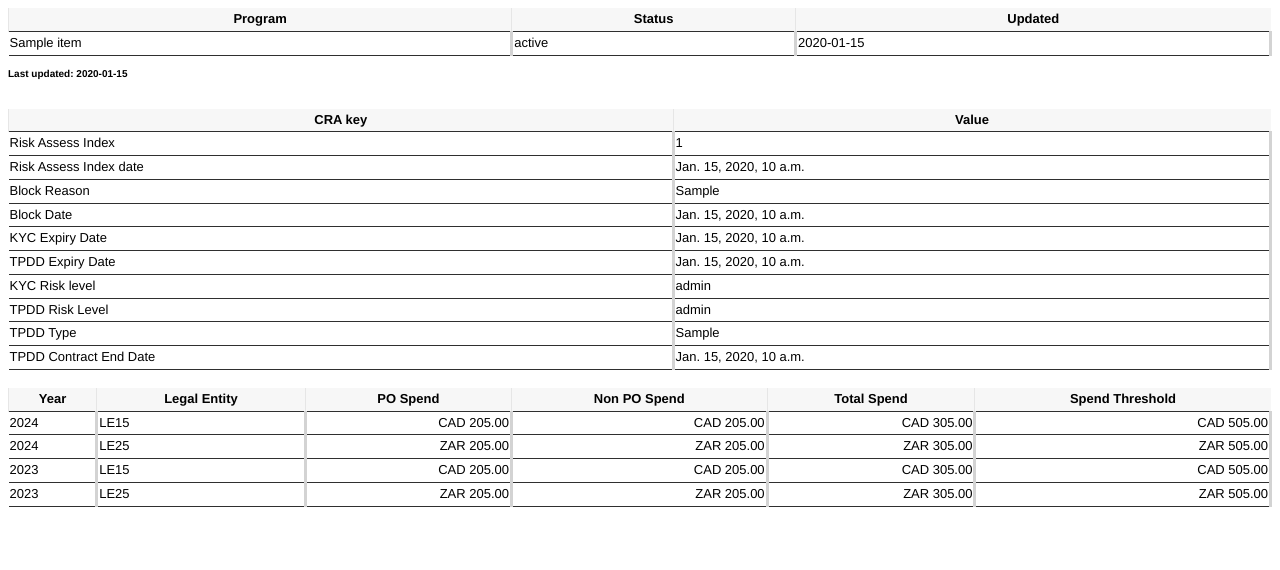
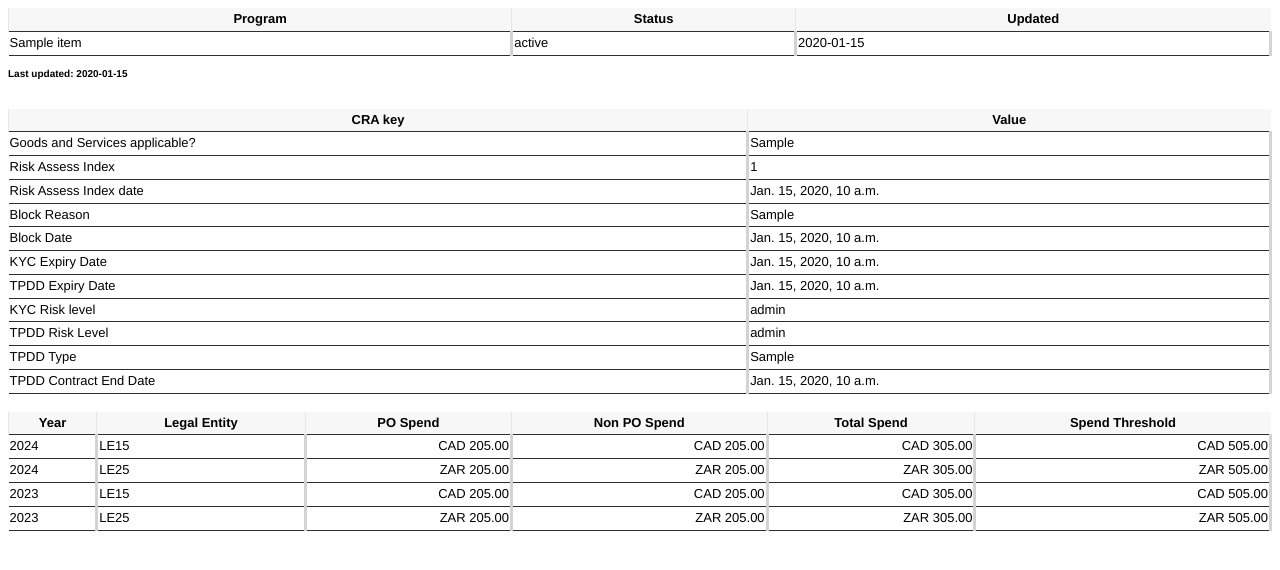
Before and after one commit to hectormarcia/CRAGCPROD, a Django app: template panel/templates/supplierdetail.html in a window 1280 px wide. Shown: the top 570 px of the page. Run offline with Django 5.2, Linux system fonts and the light colour scheme; data comes from the database, SQL or seed files in the repository; tables that the repository leaves empty hold one stand-in row (values such as "Sample post"); the template is opened without the code that fills it: values that come from a table or form of the project are taken from there, most other values are stand-ins (such as "Sample title", 1, 10 or a date in 2020).

Commit message:
goods and services

```diff
--- a/panel/templates/supplierdetail.html
+++ b/panel/templates/supplierdetail.html
@@ -107,6 +107,14 @@
                     <td>{{ ComplianceProcessCategory }}</td>
                 </tr>
                 {% endif %}
+
+                {% if goods_services_applicable %}
+                <tr>
+                    <td>Goods and Services applicable?</td>
+                    <td>{{ goods_services_applicable }}</td>
+                </tr>
+                {% endif %}
+
                 {% if risk_assess_index %}
                 <tr>
                     <td>Risk Assess Index</td>
```
Also changed, not shown: panel/models.py (+13 -0 lines), panel/views.py (+11 -1 lines).
